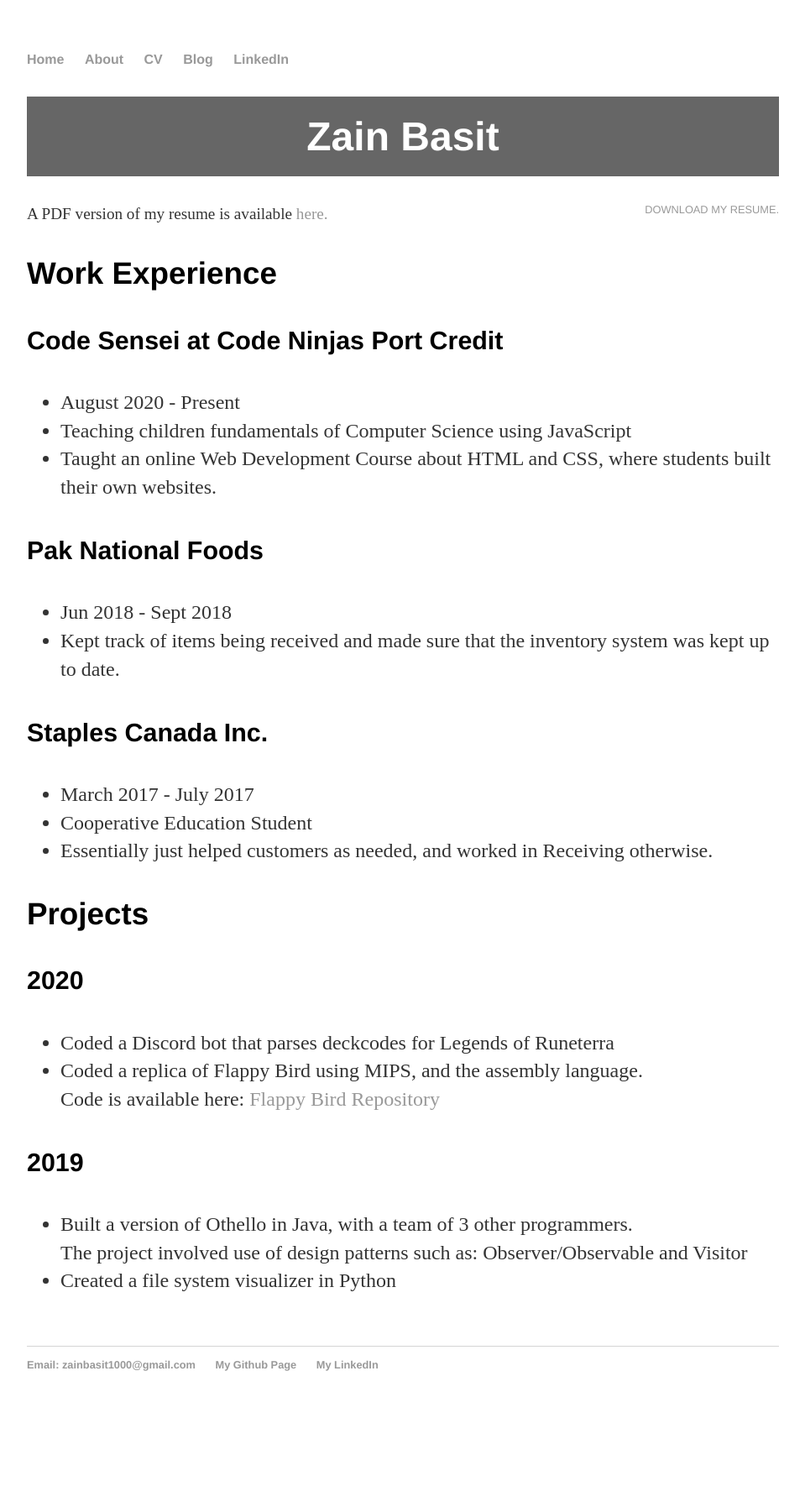
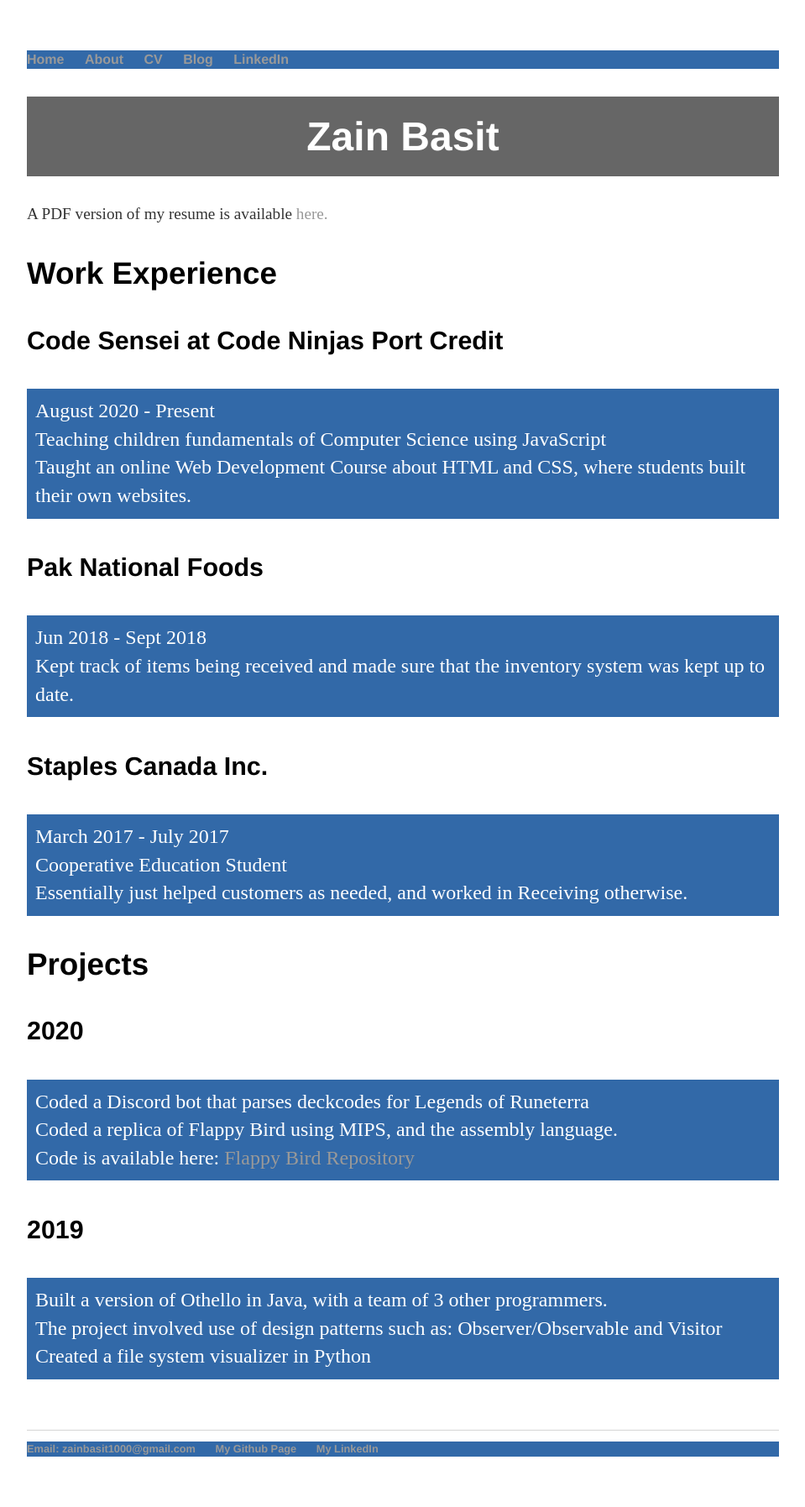
Before and after one commit to Zain-Basit/zain-basit.github.io, a Jekyll site: the page built from cv/index.html, in a window 1280 px wide. Shown: the whole page at 84% size, without its empty margins (160-1119 px from the left). Built offline with Jekyll 4.4.1, drawn with Linux system fonts in a browser that asks for light colours; before the commit the page ends 1695 px from its top, so only the background shows below that.

Commit message:
More css changes

```diff
--- a/css/main.css
+++ b/css/main.css
@@ -17,6 +17,12 @@
     font-size: 1.5em;
     line-height: 1.4em;
     color: #333;
+}
+
+ul {
+    background-color: #3269a8;
+    padding: 10px;
+    color: white;
 }
 
 h1, h2, h3, h4 {
--- a/cv/index.html
+++ b/cv/index.html
@@ -5,7 +5,6 @@
 
 <div class="cv">
     <h1>Zain Basit</h1>
-    <a href="/cv/ZainBasitResume.pdf" class="download" title="Download CV as a PDF" target="_blank">Download my Resume.</a>
         <p>A PDF version of my resume is available <a href="/cv/ZainBasitResume.pdf" target="_blank">here.</a></p>
 
     <h3>Work Experience</h3> <!-- Jobs I've had from Most Recent to Least -->
```
